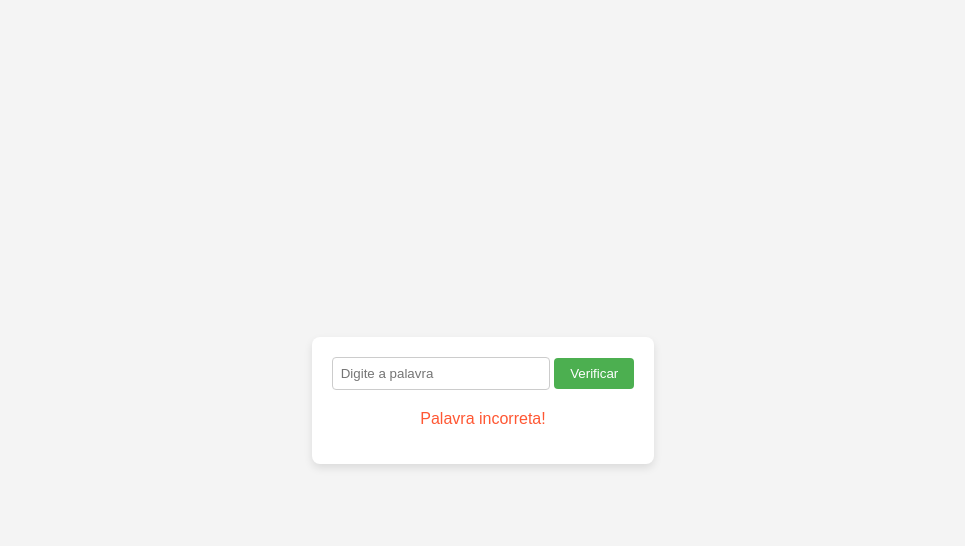
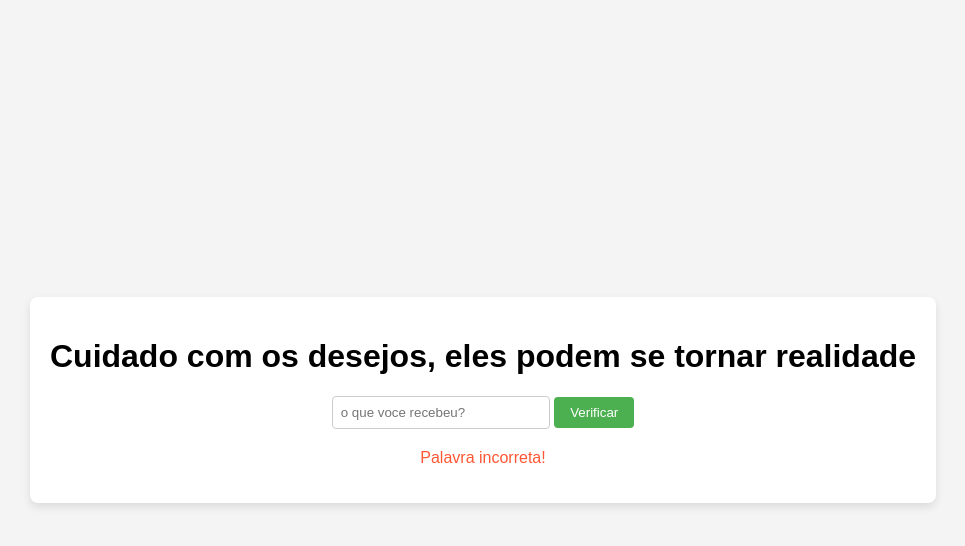
Before and after one commit to ronanrsdc/camila, a plain HTML site: page index.html in a window 1280 px wide. Both pictures are taken after a click on the button "Verificar". Shown: the whole page, without its empty margins (157-1122 px from the left). Drawn offline with Linux system fonts and the light colour scheme.

Commit message:
Update index.html

```diff
--- a/index.html
+++ b/index.html
@@ -57,7 +57,9 @@
 <body>
 
 <div class="container">
-    <input type="text" id="palavraInput" placeholder="Digite a palavra">
+    <h1></h1>
+    <h1>Cuidado com os desejos, eles podem se tornar realidade</h1>
+    <input type="text" id="palavraInput" placeholder="o que voce recebeu?">
     <button onclick="verificarPalavra()">Verificar</button>
     <p id="mensagem"></p> <!-- Elemento para exibir a mensagem -->
 </div>
@@ -65,7 +67,7 @@
 <script>
 function verificarPalavra() {
     var palavra = document.getElementById("palavraInput").value;
-    var palavraPredefinida = "camil5555a"; // Palavra pré-definida para verificar
+    var palavraPredefinida = "flores"; // Palavra pré-definida para verificar
     var mensagemElement = document.getElementById("mensagem"); // Elemento para exibir a mensagem
 
     if (palavra === palavraPredefinida) {
```
